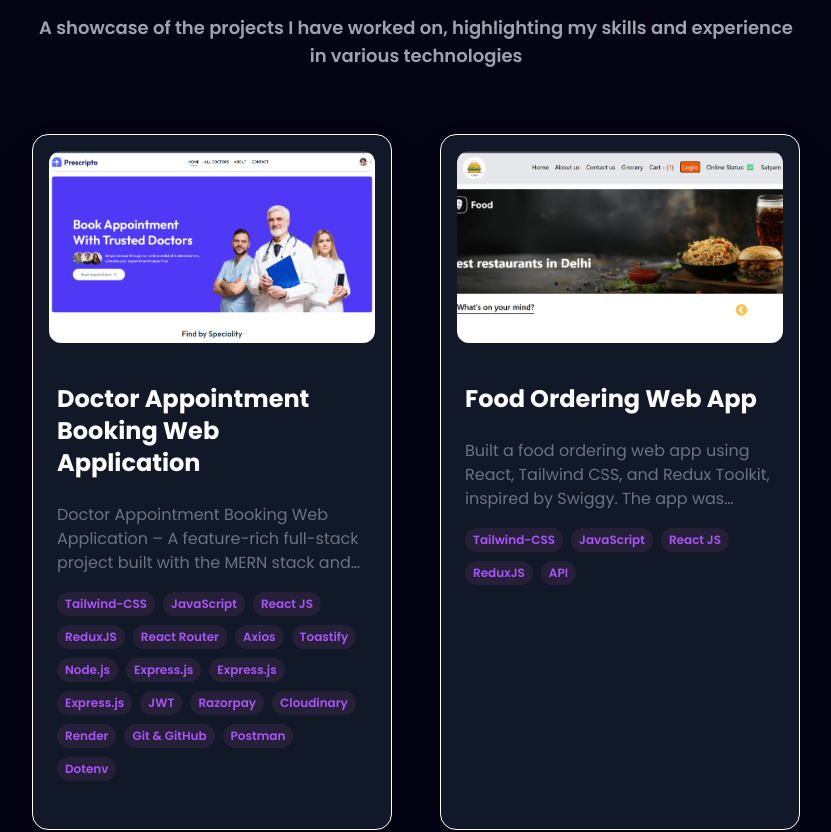
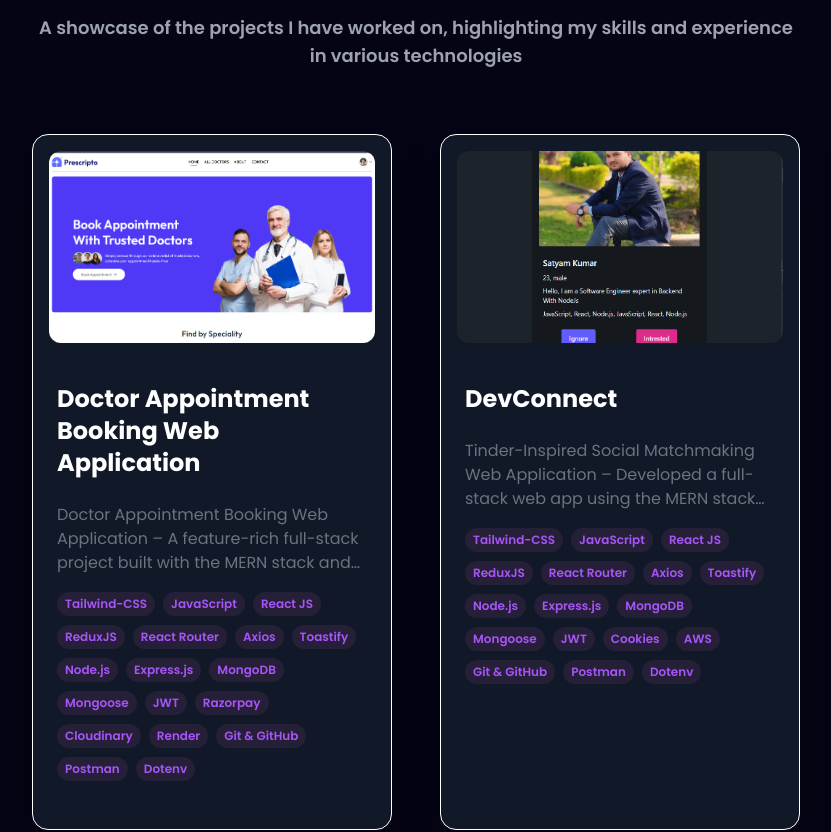
Before and after one commit to Satyambhardwaj59/Portfolio, a React (Vite) app: page / in a window 1280 px wide. Shown: the part 3620-4452 px from the top of the page, without its empty margins (224-1055 px from the left). Built offline with nearby package versions, Linux system fonts and the light colour scheme.

Commit message:
uploading devConnect and fixing minor bug

```diff
--- a/src/components/Work/Work.jsx
+++ b/src/components/Work/Work.jsx
@@ -67,7 +67,7 @@ const Work = () => {
       {/* Modal Container */}
       {selectedProject && (
         <div className="fixed inset-0 z-50 flex items-center justify-center bg-black bg-opacity-90 p-4">
-          <div className="bg-gray-900 rounded-xl shadow-2xl lg:w-full w-[90%] max-w-3xl overflow-hidden relative">
+          <div className="bg-gray-900 rounded-xl shadow-2xl lg:w-full w-[90%] max-w-3xl max-h-[80vh] overflow-y-scroll relative">
             <div className="flex justify-end p-4">
               <button
                 onClick={handleCloseModal}
--- a/src/constants.js
+++ b/src/constants.js
@@ -41,7 +41,8 @@ import omniFood from './assets/work_logo/omniFood.png';
 import Ecomzy from './assets/work_logo/Ecomzy.png';
 import portfolio from './assets/work_logo/portfolio.png';
 import foodApp from './assets/work_logo/foodApp.png';
-import prescripto from './assets/work_logo/prescripto-shot.png'
+import prescripto from './assets/work_logo/prescripto-shot.png';
+import devConnect from './assets/work_logo/devConnect.png';
 
 // Achivments Section Logo's
 import bestCordinotor from './assets/achivments_logo/best-cordinator.jpeg';
@@ -169,9 +170,19 @@ export const SkillsInfo = [
       description:
         "Doctor Appointment Booking Web Application – A feature-rich full-stack project built with the MERN stack and deployed on Render. Integrated Cloudinary for secure media management, Razorpay for seamless online payments, and RESTful APIs to ensure efficient backend communication. Implemented role-based access control for Admins, Doctors, and Patients with dynamic dashboards, enabling appointment scheduling, prescription management, user authentication, and real-time status updates. Optimized performance with lazy loading, modular architecture, and a fully responsive UI for cross-device compatibility.",
       image: prescripto,
-      tags: ["Tailwind-CSS", "JavaScript", "React JS", "ReduxJS", "React Router", "Axios", "Toastify", "Node.js", "Express.js", "Express.js", "Express.js", "JWT", "Razorpay", "Cloudinary", "Render", "Git & GitHub", "Postman", "Dotenv"],
+      tags: ["Tailwind-CSS", "JavaScript", "React JS", "ReduxJS", "React Router", "Axios", "Toastify", "Node.js", "Express.js", "MongoDB", "Mongoose", "JWT", "Razorpay", "Cloudinary", "Render", "Git & GitHub", "Postman", "Dotenv"],
       github: "https://github.com/Satyambhardwaj59/Doctor-Appointment-Booking",
       webapp: "https://doctor-appointment-booking-frontend-ec9x.onrender.com/",
+    },
+    {
+      id: 11,
+      title: "DevConnect",
+      description:
+        "Tinder-Inspired Social Matchmaking Web Application – Developed a full-stack web app using the MERN stack (MongoDB, Express.js, React.js, Node.js), deployed on AWS EC2 for high availability and scalability. Implemented swipe-based matching logic, real-time chat, and secure user authentication with HTTP-only cookies for session handling. Designed and built RESTful APIs for profile management, messaging, and user preferences. Delivered a fully responsive and mobile-friendly UI, optimized with React best practices, reusable components, and dynamic routing. Emphasized performance optimization, scalable backend architecture, and strong user experience design.",
+      image: devConnect,
+      tags: ["Tailwind-CSS", "JavaScript", "React JS", "ReduxJS", "React Router", "Axios", "Toastify", "Node.js", "Express.js", "MongoDB", "Mongoose", "JWT", "Cookies", "AWS", "Git & GitHub", "Postman", "Dotenv"],
+      github: "https://github.com/Satyambhardwaj59/DevConnect-Backend",
+      webapp: "http://13.235.82.40",
     },
     {
       id: 0,
--- a/src/index.css
+++ b/src/index.css
@@ -12,6 +12,10 @@ html {
   scroll-behavior: smooth;
 }
 
+::-webkit-scrollbar{
+  @apply hidden
+}
+
 @layer utilities {
     .clip-path-custom {
       clip-path: polygon(0 0, 100% 0, 100% 98%, 75% 95%, 0 100%);
```
Also changed, not shown: src/assets/work_logo/devConnect.png (added).
